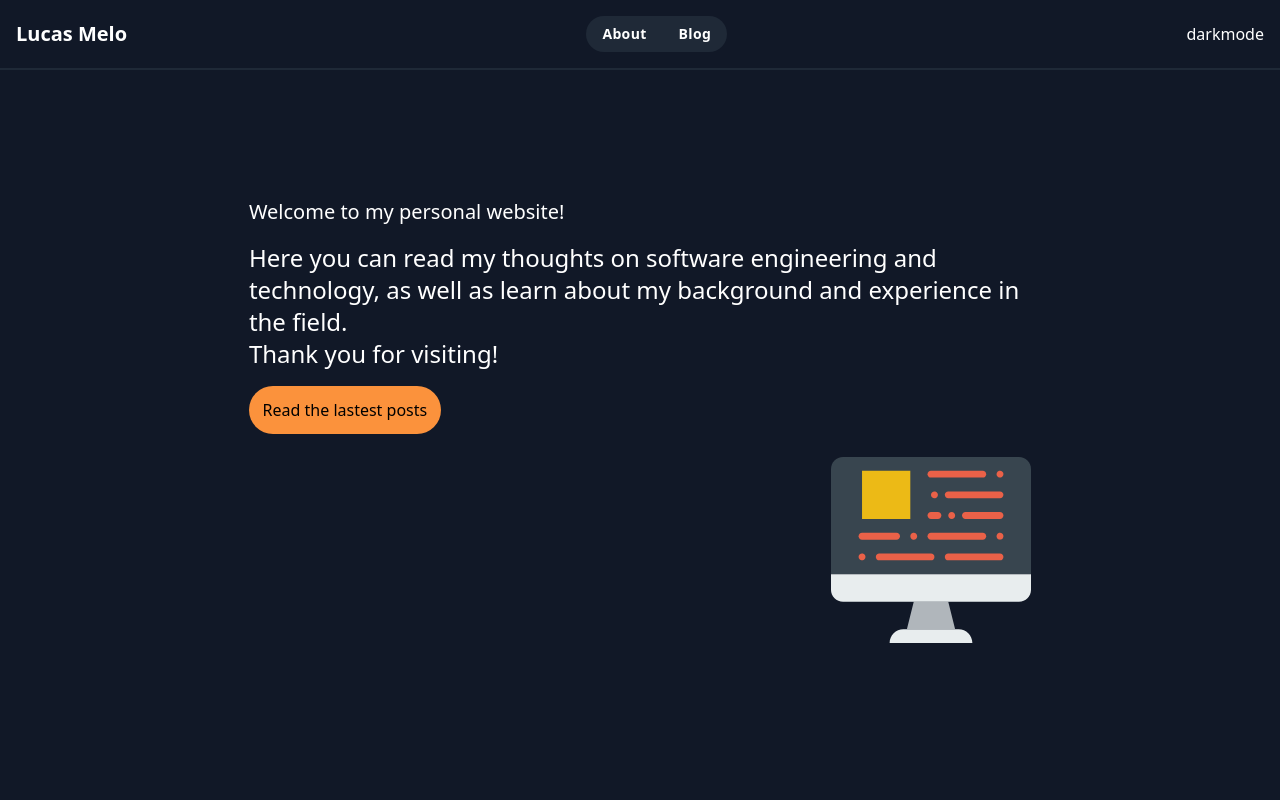
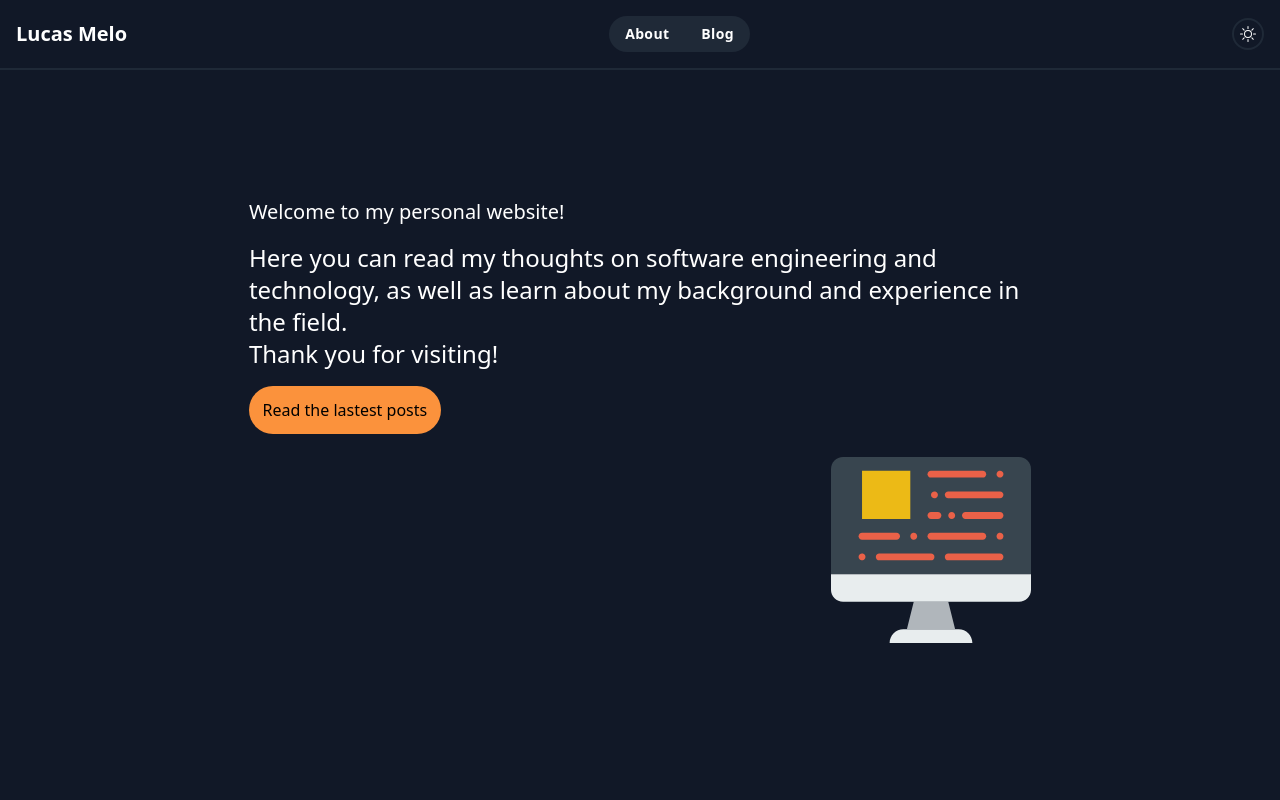
Before and after one commit to Lucas-Melo0/Website, a Next.js app: page / in a window 1280 px wide. Shown: the top 800 px of the page. Built offline with nearby package versions, Linux system fonts and the light colour scheme.

Commit message:
feat: Add darkmode component and its switching logic

```diff
--- a/components/header.tsx
+++ b/components/header.tsx
@@ -1,14 +1,19 @@
 'use client';
 import Link from 'next/link';
+import { useState } from 'react';
+import { BsSun, BsMoon } from 'react-icons/bs';
 import { handleMode } from '../aux/mode';
 
 export default function Header() {
+  const [mode, setMode] = useState<'dark' | 'light'>('dark');
+  const isDark = mode === 'dark';
+  const isLight = mode === 'light';
   return (
-    <header className="bg-gray-900 text-white py-4  border-b-2 border-gray-800 dark:bg-white">
+    <header className="bg-gray-900 text-white py-4  border-b-2 border-gray-800 dark:bg-white dark:text-black">
       <div className="pl-4 pr-4 flex flex-row items-center justify-between">
         <div>
           <Link href="/">
-            <span className="text-xl font-semibold">Lucas Melo</span>
+            <span className="text-xl font-semibold dark:text-black">Lucas Melo</span>
           </Link>
         </div>
         <nav className="flex justify-center">
@@ -25,8 +30,11 @@ export default function Header() {
             Blog
           </Link>
         </nav>
-        <div>
-          <button onClick={handleMode}>darkmode</button>
+        <div className="flex items-center justify-center border-2 border-gray-800 h-8 w-8  rounded-full">
+          <button onClick={handleMode}>
+            {isDark && <BsSun onClick={() => setMode('light')} />}
+            {isLight && <BsMoon onClick={() => setMode('dark')} />}
+          </button>
         </div>
       </div>
     </header>
```
